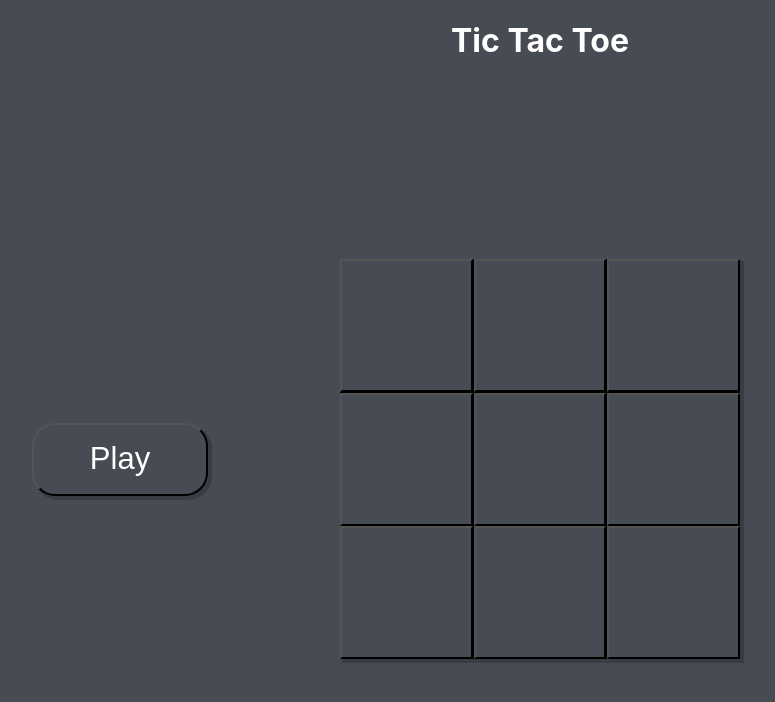
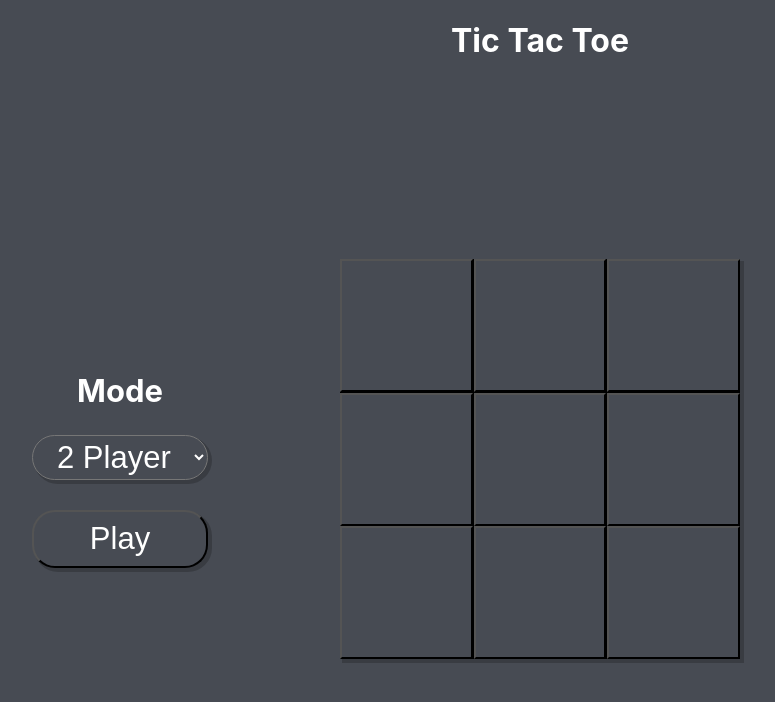
Before and after one commit to Marco-Veio/TicTacToe, a React (Create React App) app: page / in a window 1280 px wide. Shown: the top 702 px of the page, without its empty margins (100-875 px from the left). Built offline with nearby package versions, Linux system fonts and the light colour scheme.

Commit message:
Adicionando opção para 1 jogador

```diff
--- a/src/App/index.tsx
+++ b/src/App/index.tsx
@@ -2,20 +2,23 @@
 import React, { useEffect, useState } from "react";
 // Import componentes estilizados
 import {
+  AppearingLabel,
   Aside,
   Body,
   Button,
   Header,
+  Label,
+  Mode,
   Play,
+  Player,
   Screen,
+  SelectMode,
   Table,
-  Winner,
-  WinnerLabel,
 } from "./styles";
 
 /**
  * Componente da página
- * @returns Tela
+ * @returns Página
  */
 const App = () => {
   // Número de jogadas
@@ -74,7 +77,7 @@ const App = () => {
         }
       }
     }
-  }, [table]);
+  }, [table, plays]);
 
   /**
    * Função para selecionar uma posição
@@ -117,7 +120,17 @@ const App = () => {
       <Header>Tic Tac Toe</Header>
       {/* Corpo da tela */}
       <Body>
+        {/* Lateral esquerda */}
         <Aside>
+          {/* Modo de jogo */}
+          <Mode>
+            <Label>Mode</Label>
+            <SelectMode>
+              <option>2 Players</option>
+              <option>Easy</option>
+            </SelectMode>
+          </Mode>
+          {/* Iniciar jogo */}
           <Play onClick={reset}>Play</Play>
         </Aside>
         {/* Tabuleiro */}
@@ -144,11 +157,13 @@ const App = () => {
             return components;
           })}
         </Table>
+        {/* Lateral direita */}
         <Aside>
+          {/* JVencedor */}
           {Boolean(winner) && winner !== "Draw" && (
-            <WinnerLabel>Winner</WinnerLabel>
+            <AppearingLabel>Winner</AppearingLabel>
           )}
-          {Boolean(winner) && <Winner>{winner}</Winner>}
+          {Boolean(winner) && <Player>{winner}</Player>}
         </Aside>
       </Body>
     </Screen>
--- a/src/App/styles.ts
+++ b/src/App/styles.ts
@@ -6,7 +6,6 @@ const appearing = keyframes`
   from {
     opacity: 0;
     font-size: 0;
-
   }
   to {
     opacity: 1;
@@ -34,16 +33,6 @@ export const Header = styled.h1`
   color: white;
 `;
 
-// Body
-export const Body = styled.div`
-  width: 100%;
-  flex: 0.9;
-  display: flex;
-  flex-direction: row;
-  align-items: center;
-  justify-content: space-evenly;
-`;
-
 // Posição lateral do corpo
 export const Aside = styled.div`
   flex: 0.2;
@@ -54,9 +43,34 @@ export const Aside = styled.div`
   align-items: center;
   color: white;
 `;
+// Div do modo de jogo
+export const Mode = styled.div`
+  width: 100%;
+  flex: 0.2;
+  display: flex;
+  flex-direction: column;
+  align-items: center;
+  padding-bottom: 30px;
+`;
+// Seleção modo de jogo
+export const SelectMode = styled.select`
+  flex: 0.5;
+  width: 100%;
+  min-height: 30px;
+  border-radius: 1.8vw;
+  background-color: #474b53;
+  cursor: pointer;
+  color: white;
+  font-size: calc(15px + 2vmin);
+  box-shadow: 3px 3px 0 1px rgba(0, 0, 0, 0.2);
+  padding: 0 20px;
+  :hover {
+    opacity: 0.7;
+  }
+`;
 // Botão de jogar
 export const Play = styled.button`
-  flex: 0.1;
+  flex: 0.08;
   width: 100%;
   min-height: 30px;
   border-radius: 1.8vw;
@@ -69,27 +83,42 @@ export const Play = styled.button`
     opacity: 0.7;
   }
 `;
-// Vencedor
-export const Winner = styled.h1`
+// Escritas laterais
+export const Label = styled.h1`
+  flex: 0.5;
+  color: white;
+  font-size: calc(15px + 2vmin);
+`;
+// Jogador
+export const Player = styled.h1`
   color: white;
   font-size: calc(15px + 2vmin);
   font-family: "Tahoma";
   animation-name: ${appearing};
   animation-duration: 1s;
 `;
-// Label vencedor
-export const WinnerLabel = styled.h1`
+// Escritas Laterais com animação de aparecer
+export const AppearingLabel = styled.h1`
   color: white;
   font-size: calc(15px + 2vmin);
   animation-name: ${appearing};
   animation-duration: 1s;
 `;
 
+// Body
+export const Body = styled.div`
+  width: 100%;
+  flex: 0.9;
+  display: flex;
+  flex-direction: row;
+  align-items: center;
+  justify-content: space-evenly;
+`;
 // Tabuleiro do jogo
 export const Table = styled.div`
   grid-template: table;
-  width: 50vh;
-  height: 50vh;
+  width: 50vmin;
+  height: 50vmin;
   min-width: calc(105px + 3.2vh);
   min-height: calc(105px + 3.2vh);
   background-color: #000000;
```
